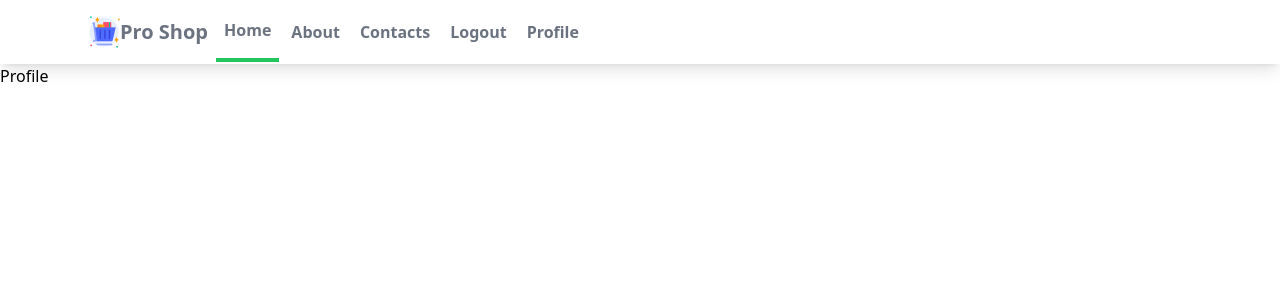
After one commit to iDmitryMartynov/E-commerse_django-4, a Django app: page /users/profile/ in a window 1280 px wide. The commit adds this page. Shown: the top 300 px of the page. Run offline with Django 4.2, Linux system fonts and the light colour scheme; a user stored in the database is signed in; style sheets or scripts are compiled from the project's sources.

Commit message:
add user's profile

```diff
--- a/mysite/myapp/templates/myapp/navbar.html
+++ b/mysite/myapp/templates/myapp/navbar.html
@@ -5,16 +5,21 @@
         <div class="flex justify-between">
             <div class="flex spase-x-7">
                 <div>
-                    <a href= "#" class="flex items-center px-2 py-4">
+                    <a href="{%url 'myapp:index' %}" class="flex items-center px-2 py-4">
                     <img class="h-8 w-8" src='{% static "images/shop.png" %}' alt="logo" />
                     <span class="text-gray-500 font-semibold text-xl">Pro Shop</span>
                 </a>
                 </div>
                 <div class="items-center flex space-x-1">
-                    <a href= "#" class="py-4 px-2 text-gray-500 font-semibold border-b-4 border-green-500">Home</a>
+                    <a href="{%url 'myapp:index' %}" class="py-4 px-2 text-gray-500 font-semibold border-b-4 border-green-500">Home</a>
                     <a href= "#" class="py-4 px-2 text-gray-500 font-semibold">About</a>
                     <a href= "#" class="py-4 px-2 text-gray-500 font-semibold">Contacts</a>
-                    <a href= "#" class="py-4 px-2 text-gray-500 font-semibold">Place</a>
+                    {% if user.is_authenticated %}
+                    <a class="py-4 px-2 text-gray-500 font-semibold" href="{% url 'users:logout' %}">Logout</a>
+                    <a class="py-4 px-2 text-gray-500 font-semibold" href="{% url 'users:profile' %}">Profile</a>
+                    {% else %}
+                    <a class="py-4 px-2 text-gray-500 font-semibold" href="{% url 'users:login' %}">Login</a>
+                    {% endif %}
                 </div>
             </div>
         </div>
--- /dev/null
+++ b/mysite/users/templates/users/profile.html
@@ -0,0 +1,5 @@
+{% extends "myapp/base.html" %}
+
+{% block content %}
+<h1>Profile</h1>
+{% endblock content %}
--- a/mysite/users/urls.py
+++ b/mysite/users/urls.py
@@ -1,5 +1,5 @@
 from django.urls import path
-from .views import register
+from .views import register, profile
 from django.contrib.auth.views import LoginView, LogoutView
 
 app_name = 'users'
@@ -9,4 +9,5 @@ urlpatterns = [
     path('register/', register, name='register'),
     path('login/', LoginView.as_view(template_name='users/login.html'), name='login'),
     path('logout/', LogoutView.as_view(template_name='users/logout.html'), name='logout'),
+    path('profile/', profile, name='profile'),
     ]
--- a/mysite/users/views.py
+++ b/mysite/users/views.py
@@ -1,6 +1,7 @@
 from django.shortcuts import render, redirect
 from django.contrib.auth import login
 from .forms import NewUserForm
+from django.contrib.auth.decorators import login_required
 
 def register(request):
     if request.method == 'POST':
@@ -12,3 +13,7 @@ def register(request):
     form = NewUserForm()
     context={'form':form}
     return render(request, 'users/register.html', context)
+
+@login_required
+def profile(request):
+    return render(request, 'users/profile.html')
```
Also changed, not shown: mysite/db.sqlite3, mysite/myapp/views.py (line endings or trailing spaces).
